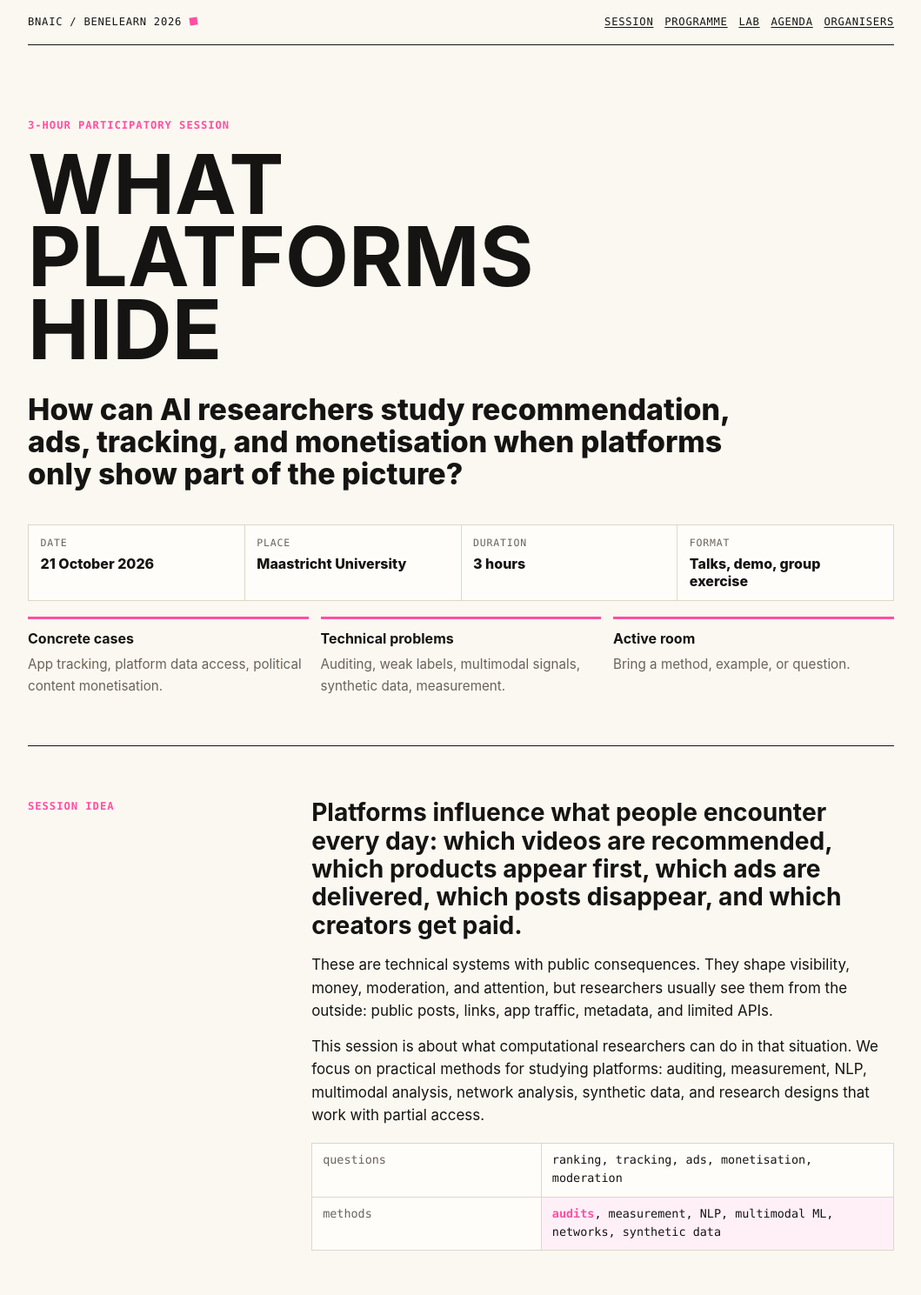
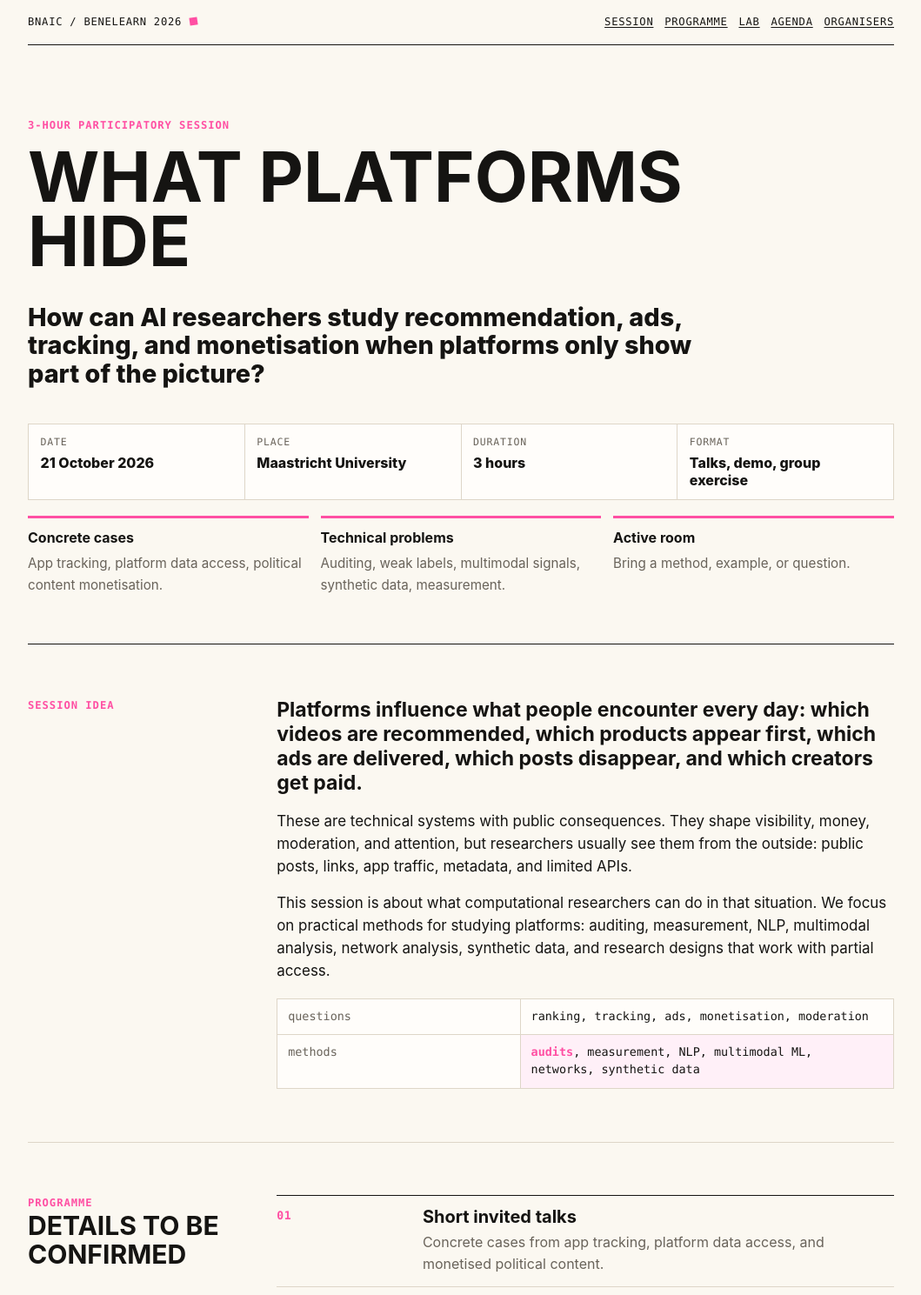
Before and after one commit to thalesbertaglia/bnaic2026-what-platforms-hide, a plain HTML site: page index.html in a window 1280 px wide. Shown: the top 1489 px of the page at 87% size, without its empty margins (110-1169 px from the left). Drawn offline with Linux system fonts and the light colour scheme.

Commit message:
Tighten layout

```diff
--- a/index.html
+++ b/index.html
@@ -104,9 +104,9 @@
 
     h1 {
       max-width: 780px;
-      margin: 1rem 0 0;
-      font-size: clamp(3rem, 7.4vw, 6.5rem);
-      line-height: 0.88;
+      margin: 0.85rem 0 0;
+      font-size: clamp(2.6rem, 6.2vw, 5.25rem);
+      line-height: 0.93;
       letter-spacing: 0;
       text-transform: uppercase;
     }
@@ -114,8 +114,8 @@
     .subtitle {
       max-width: 820px;
       margin: clamp(1.25rem, 3vw, 2.1rem) 0 0;
-      font-size: clamp(1.3rem, 2.65vw, 2.35rem);
-      line-height: 1.08;
+      font-size: clamp(1.18rem, 2.25vw, 1.95rem);
+      line-height: 1.14;
       font-weight: 760;
     }
 
@@ -228,7 +228,7 @@
 
     .split {
       display: grid;
-      grid-template-columns: minmax(220px, 0.42fr) minmax(0, 1fr);
+      grid-template-columns: minmax(190px, 0.34fr) minmax(0, 1fr);
       gap: clamp(1.25rem, 3.5vw, 3rem);
     }
 
@@ -239,8 +239,8 @@
     h2 {
       max-width: 640px;
       margin: 0;
-      font-size: clamp(1.55rem, 3.1vw, 2.75rem);
-      line-height: 1;
+      font-size: clamp(1.35rem, 2.35vw, 2.15rem);
+      line-height: 1.08;
       letter-spacing: 0;
       text-transform: uppercase;
       overflow-wrap: break-word;
@@ -267,8 +267,8 @@
 
     .bam {
       max-width: 780px;
-      font-size: clamp(1.18rem, 2.2vw, 1.85rem);
-      line-height: 1.15;
+      font-size: clamp(1.08rem, 1.8vw, 1.52rem);
+      line-height: 1.22;
       font-weight: 740;
     }
 
@@ -462,7 +462,7 @@
 
     @media (max-width: 560px) {
       h1 {
-        font-size: clamp(3rem, 17vw, 4.7rem);
+        font-size: clamp(2.45rem, 14vw, 3.8rem);
       }
 
       .meta,
@@ -654,7 +654,7 @@
         <div class="split">
           <div>
             <p class="label">Agenda</p>
-            <h2>Talks and interactions.</h2>
+            <h2>Talks and interaction</h2>
           </div>
           <div class="agenda">
             <div class="agenda-row">
```
